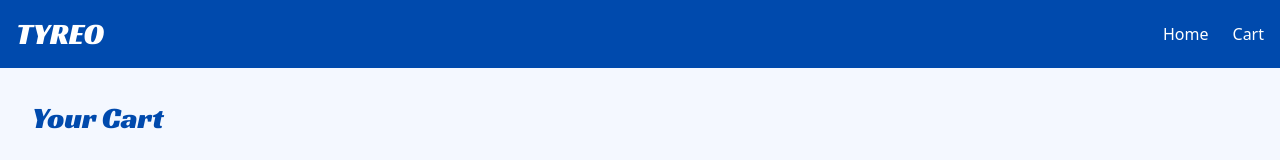
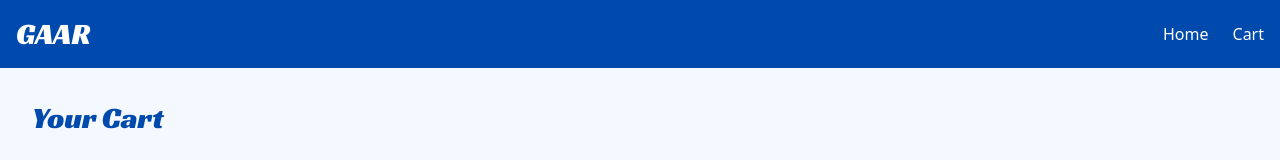
Before and after one commit to sannith17/GAAR, a Next.js app: page /cart in a window 1280 px wide. Shown: the top 160 px of the page. Built offline with nearby package versions, Linux system fonts and the light colour scheme.

Commit message:
Update Navbar.js

```diff
--- a/components/Navbar.js
+++ b/components/Navbar.js
@@ -3,7 +3,7 @@ import Link from "next/link";
 export default function Navbar() {
   return (
     <nav className="bg-primary text-white p-4 flex justify-between items-center">
-      <h1 className="text-3xl font-racing">TYREO</h1>
+      <h1 className="text-3xl font-racing">GAAR</h1>
       <div className="space-x-6">
         <Link href="/">Home</Link>
         <Link href="/cart">Cart</Link>
```
